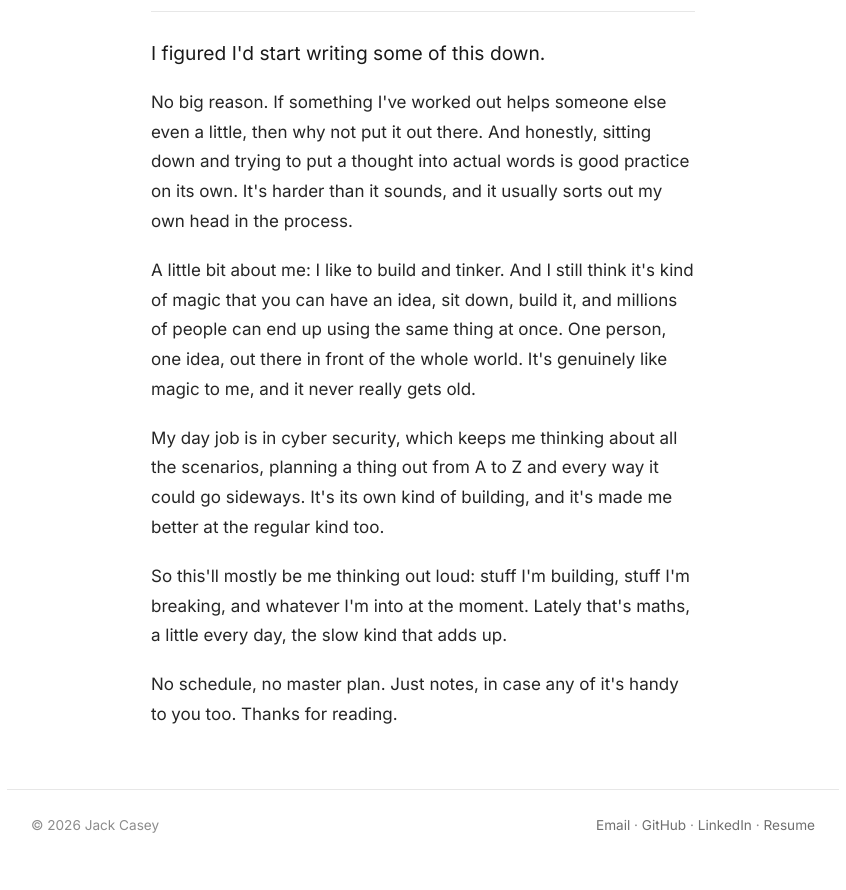
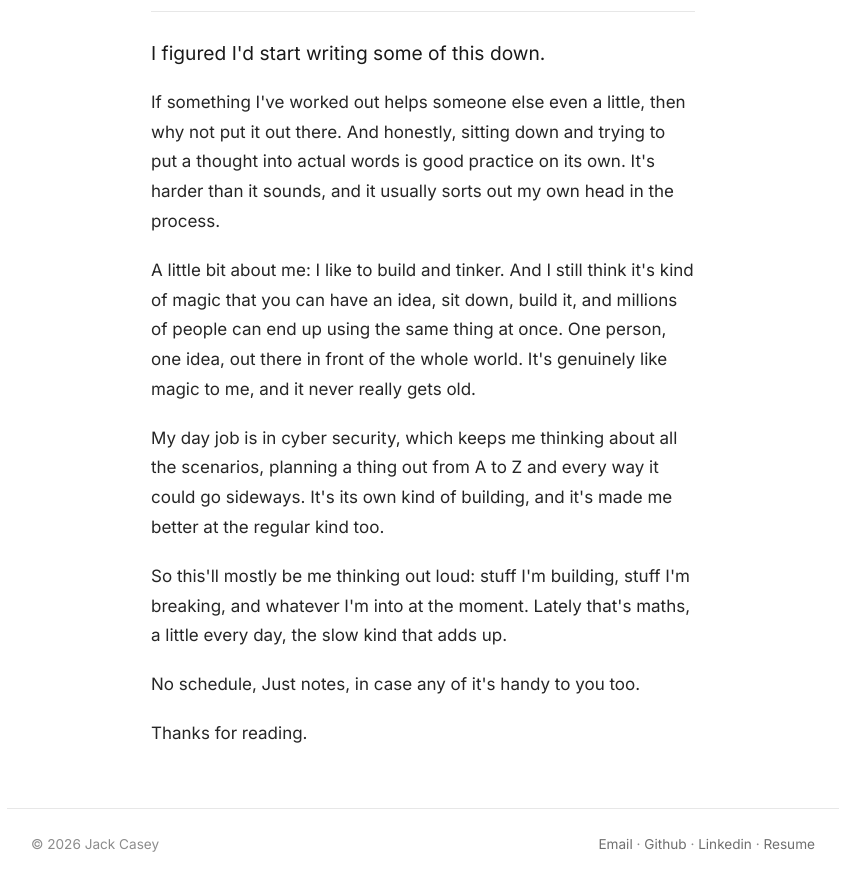
Before and after one commit to JMTC-dev/personal-website, a plain HTML site: page writing/welcome.html in a window 1280 px wide. Shown: the part 224-1114 px from the top of the page, without its empty margins (217-1063 px from the left). Drawn offline with Linux system fonts and the light colour scheme.

Commit message:
content update

```diff
--- a/writing/welcome.html
+++ b/writing/welcome.html
@@ -32,11 +32,12 @@
       <div class="post-rule"></div>
       <div class="post-body">
         <p class="post-lead">I figured I'd start writing some of this down.</p>
-        <p>No big reason. If something I've worked out helps someone else even a little, then why not put it out there. And honestly, sitting down and trying to put a thought into actual words is good practice on its own. It's harder than it sounds, and it usually sorts out my own head in the process.</p>
+        <p>If something I've worked out helps someone else even a little, then why not put it out there. And honestly, sitting down and trying to put a thought into actual words is good practice on its own. It's harder than it sounds, and it usually sorts out my own head in the process.</p>
         <p>A little bit about me: I like to build and tinker. And I still think it's kind of magic that you can have an idea, sit down, build it, and millions of people can end up using the same thing at once. One person, one idea, out there in front of the whole world. It's genuinely like magic to me, and it never really gets old.</p>
         <p>My day job is in cyber security, which keeps me thinking about all the scenarios, planning a thing out from A to Z and every way it could go sideways. It's its own kind of building, and it's made me better at the regular kind too.</p>
         <p>So this'll mostly be me thinking out loud: stuff I'm building, stuff I'm breaking, and whatever I'm into at the moment. Lately that's maths, a little every day, the slow kind that adds up.</p>
-        <p>No schedule, no master plan. Just notes, in case any of it's handy to you too. Thanks for reading.</p>
+        <p>No schedule, Just notes, in case any of it's handy to you too.</p>
+        <p>Thanks for reading.</p>
       </div>
     </article>
   </main>
@@ -45,8 +46,8 @@
     <span>© 2026 Jack Casey</span>
     <span class="footer-links">
       <a href="mailto:jmtcasey@gmail.com">Email</a> ·
-      <a href="https://github.com/JMTC-dev">GitHub</a> ·
-      <a href="https://www.linkedin.com/in/jmtcasey">LinkedIn</a> ·
+      <a href="https://github.com/JMTC-dev">Github</a> ·
+      <a href="https://www.linkedin.com/in/jmtcasey">Linkedin</a> ·
       <a href="/assets/jack-casey-resume.pdf">Resume</a>
     </span>
   </footer>
```
Also changed, not shown: index.html (+3 -3 lines), projects/index.html (+2 -2 lines), projects/yonder.html (+2 -2 lines), writing/index.html (+2 -2 lines), writing/post-template.html (+2 -2 lines).
